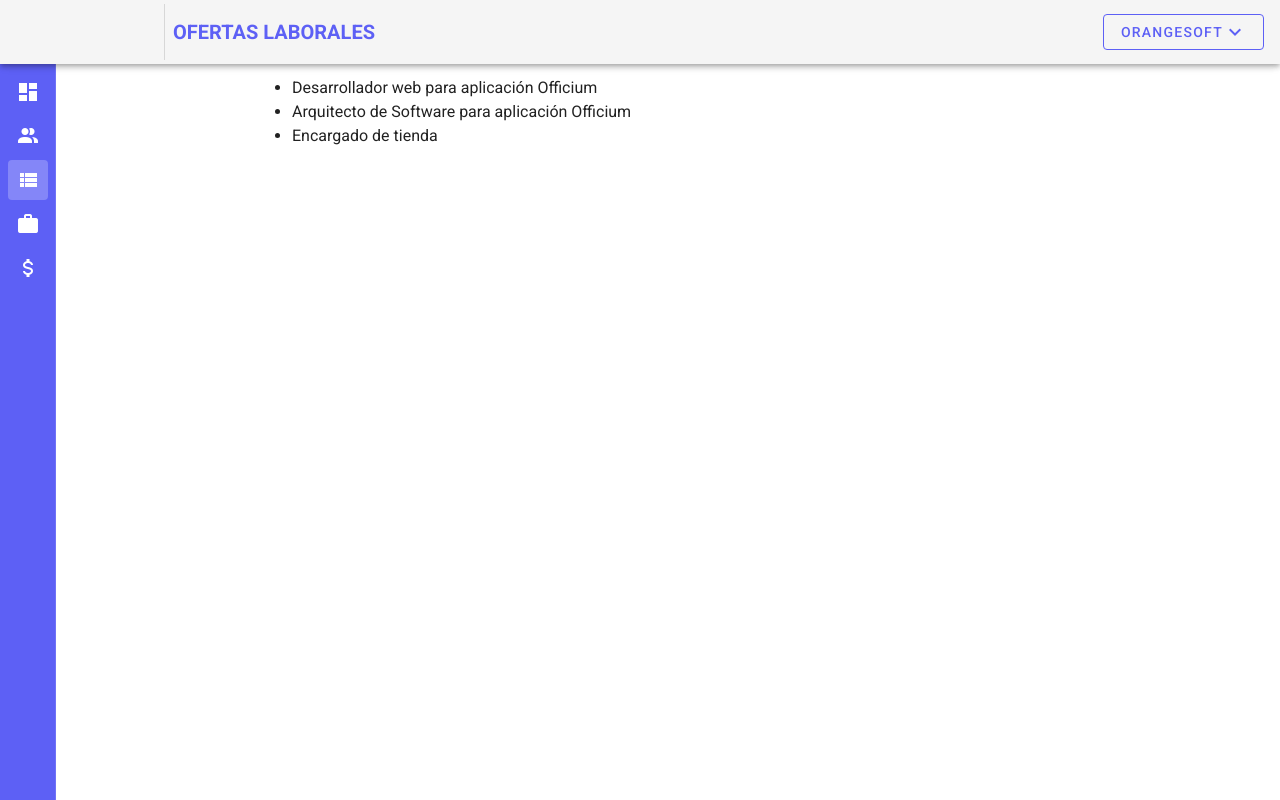
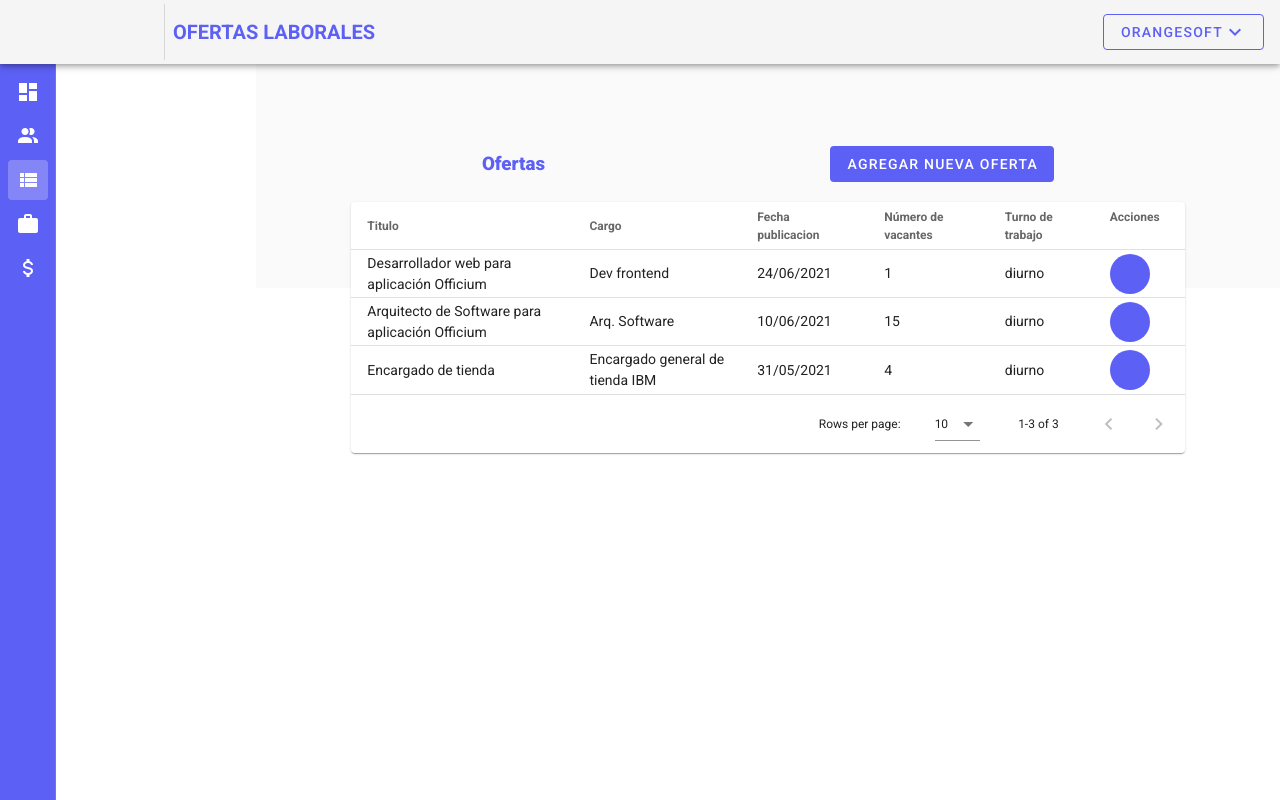
Before and after one commit to OrangeSoft-Team/officium-vuejs, a Vue app: page /ofertas-laborales in a window 1280 px wide. Built offline with nearby package versions, Linux system fonts and the light colour scheme.

Commit message:
Implementa vista de las tablas de las ofertas laborales y del detalle
Se implementa la vista de ofertas laborales en forma de tabla, se implementa el controlador del detalle de la oferta laboral y se estructura template del detalle de la oferta laboral

```diff
--- a/src/comun/infraestructura/UI/views/OfertasLaborales.vue
+++ b/src/comun/infraestructura/UI/views/OfertasLaborales.vue
@@ -1,30 +1,111 @@
 <template>
-    <v-container fluid>
+    <v-container fluid class="grey lighten-5">
         <v-progress-circular
             v-show="estaCargando"
             indeterminate
             color="primary"
         ></v-progress-circular>
 
-        <div>
-            <ul>
-                <li v-for="(oferta, i) in ofertasLaborales" :key="i">
-                    {{ oferta.titulo }}
-                </li>
-            </ul>
-        </div>
+        <v-row
+            align="center"
+            no-gutters
+            style="height: 50px;"
+        >
+        </v-row>
+
+        <v-row
+            align="center"
+            no-gutters
+            style="height: 150px;"
+        >
+            <v-col
+                cols="12"
+                sm="1"
+                md="1"
+                lg="1"
+                xl="1"
+            >
+            </v-col>
+            <v-col
+                cols="12"
+                sm="10"
+                md="10"
+                lg="10"
+                xl="10"
+            >
+                <v-row
+                    align="center"
+                    justify="space-around"
+                    style="height: 100px;"
+                >
+                    <h3
+                    class="primary--text"
+
+                    >
+                    <strong>Ofertas</strong>
+                    </h3>
+                    <v-btn
+                    depressed
+                    color="primary"
+                    >
+                    Agregar nueva oferta
+                    </v-btn>
+                </v-row>
+                <v-data-table
+                    :headers="headersTable"
+                    :items="ofertasLaborales"
+                    :items-per-page="10"
+                    class="elevation-1"
+                >
+                    <template v-slot:item="row">
+                        <tr>
+                            <td>{{ row.item.titulo }}</td>
+                            <td>{{ row.item.cargo }}</td>
+                            <td>{{ row.item.fechaPublicacion }}</td>
+                            <td>{{ row.item.numeroVacantes }}</td>
+                            <td>{{ row.item.turnoTrabajo }}</td>
+                            <td>
+                                <v-btn depressed rounded color="primary" fab small
+                                @click="verDetalleOfertaLaboral(row.item.idOfertaLaboral)">
+                                    <v-icon>fas fa-search</v-icon>
+                                </v-btn>
+                            </td>
+                        </tr>
+                    </template>
+                </v-data-table>
+            </v-col>
+            <v-col
+                cols="12"
+                sm="1"
+                md="1"
+                lg="1"
+                xl="1"
+            >
+            </v-col>
+        </v-row>
     </v-container>
 </template>
 
 <script lang="ts">
 import Vue from "vue";
 import { ControladorObtenerOfertasLaboralesActivas } from "../../../../ofertaLaboral/infraestructura/controlador/ControladorObtOfertasLaborales";
+//Importamos la interface del DTO para que el objeto a mostrar en la tabla
+//sea del mismo tipo que el que se trae en la respuesta del CU
+import { OfertaLaboralEmpresaDTO } from "../../../../ofertaLaboral/aplicacion/dto/OfertaLaboralEmpresaDTO";
 
 export default Vue.extend({
     data() {
         return {
             estaCargando: true,
-            ofertasLaborales: {},
+            ofertasLaborales: [] as OfertaLaboralEmpresaDTO[],
+            headersTable: [
+                { text: "Titulo", value: "titulo" },
+                { text: "Cargo", value: "cargo" },
+                { text: "Fecha publicacion", value: "fechaPublicacion" },
+                { text: "Número de vacantes", value: "numeroVacantes" },
+                { text: "Turno de trabajo", value: "turnoTrabajo" },
+                { text: "Acciones", value: "acciones" },
+            ]
         };
     },
 
@@ -52,6 +133,13 @@ export default Vue.extend({
                 console.error(e);
             });
     },
+    methods: {
+        verDetalleOfertaLaboral(idOfertaLaboral:number) {
+            //console.log('ID de la oferta laboral: ' + idOfertaLaboral);
+
+            //Llamamos al componente del detalle de oferta laboral
+        }
+    },
 });
 </script>
 
```
Also changed, not shown: src/comun/infraestructura/UI/views/OfertasLaboralesDetalle.vue (added, +76 -0 lines), src/ofertaLaboral/infraestructura/controlador/ControladorDetalleOfertaLaboral.ts (added, +46 -0 lines).
